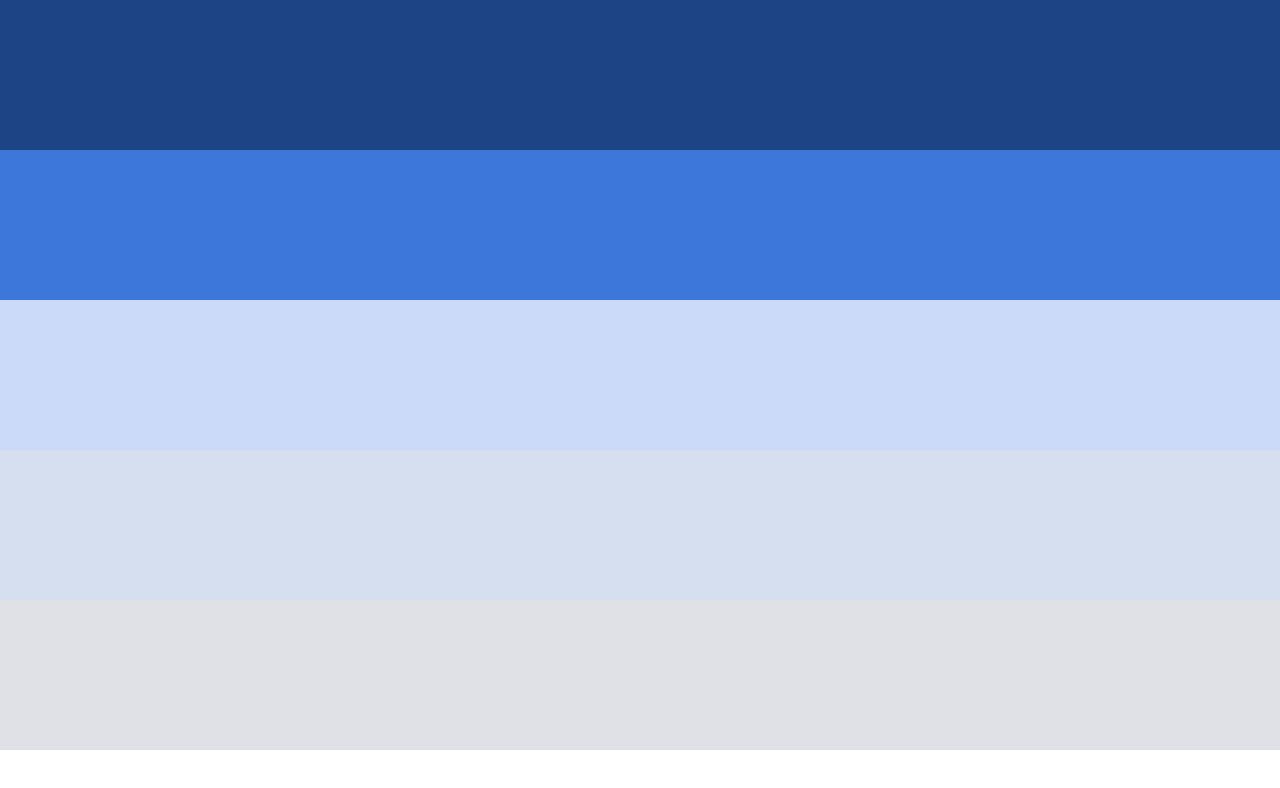
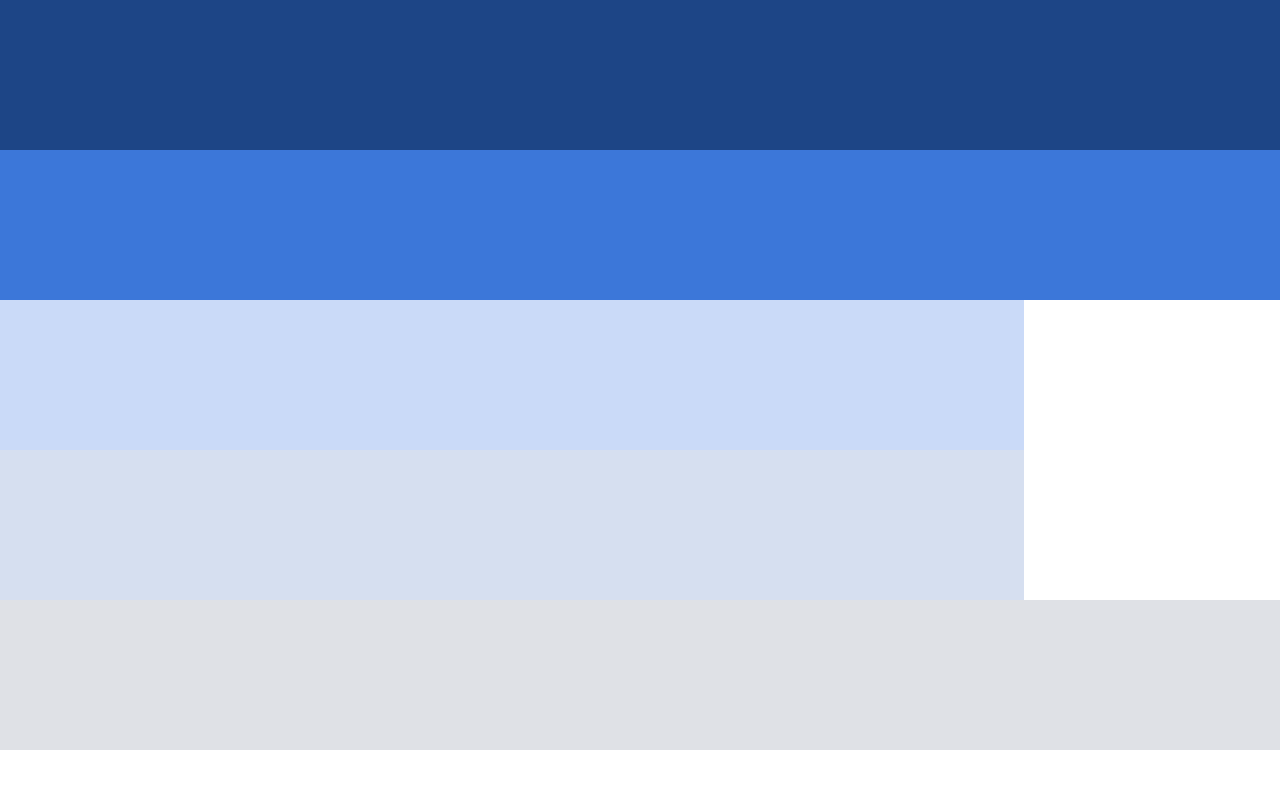
Before and after one commit to t0dd-kr/Intro, a Vue app in the folder frontend/: page /yoon2 in a window 1280 px wide. Shown: the top 788 px of the page. Built offline with nearby package versions, Linux system fonts and the light colour scheme.

Commit message:
Edit yoon2 css for practice

```diff
--- a/frontend/src/components/Yoon2.vue
+++ b/frontend/src/components/Yoon2.vue
@@ -4,9 +4,11 @@
     </div>
     <div class="ex2">
     </div>
-    <div class="ex3">
-    </div>
-    <div class="ex4">
+    <div class="box">
+      <div class="ex3">
+      </div>
+      <div class="ex4">
+      </div>
     </div>
     <div class="ex5">
     </div>
@@ -21,7 +23,7 @@ export default {
 
 <style scoped>
 
-  .ex{
+  .ex {
     display: -webkit-flex;
     display: flex;
     -webkit-flex-flow: row wrap;
@@ -32,7 +34,7 @@ export default {
     min-height: 150px;
     min-width: 150px;
   }
-  .ex1, .ex2, .ex3, .ex4, .ex5, .ex6{
+  .ex1, .ex2, .ex3, .ex4, .ex5 {
     width: 100%;
   }
   .ex1 {
@@ -50,7 +52,29 @@ export default {
   .ex5 {
     background-color: #dfe1e6;
   }
-  .ex6 {
-    background-color: ;
+  @media (min-width: 600px) {
+    .ex1, .ex2, .ex3, .ex4, .ex5 {
+      width: 100%;
+    }
+  }
+  @media (min-width: 600px) {
+    .c1 {
+      width: 100%;
+    }
+    .c2 {
+      width: 20%;
+    }
+    .box {
+      width: 80%;
+    }
+
+  }
+
+  @media (min-width: 800px) {
+    .index {
+      width: 800px;
+      margin-left: auto;
+      margin-right: auto;
+    }
   }
 </style>
```
